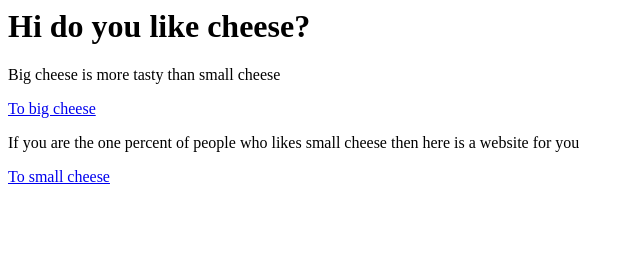
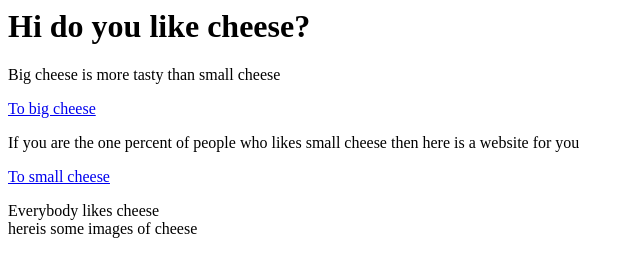
Before and after one commit to hunteriscool01/firstweb, a plain HTML site: page index.html in a window 1280 px wide. Shown: the whole page, without its empty margins (0-640 px from the left). Drawn offline with Linux system fonts and the light colour scheme.

Commit message:
Update index.html

```diff
--- a/index.html
+++ b/index.html
@@ -5,5 +5,6 @@
     <a href="https://thebigcheesecompany.co.uk">To big cheese</a>
     <p>If you are the one percent of people who likes small cheese then here is a website for you<br></p>
     <a href="https://liverpoolcheesecompany.com/product/little-box-of-cheese-small/">To small cheese</a>
+    <p>Everybody likes cheese<br>hereis some images of cheese
   </body>
 </html>
```
